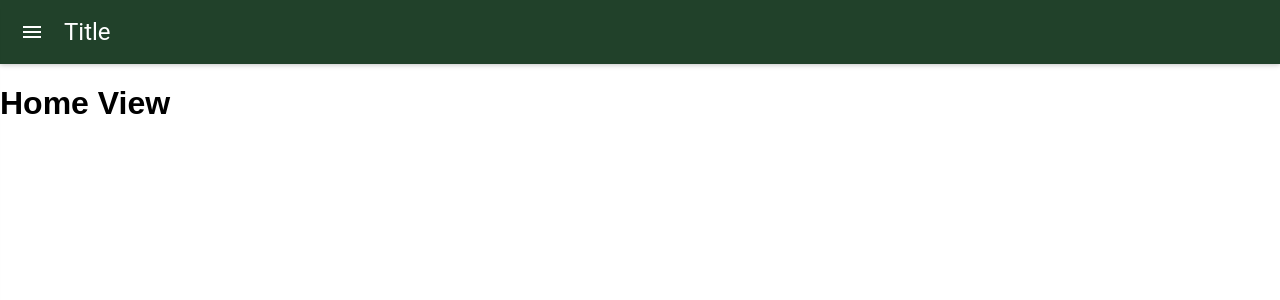
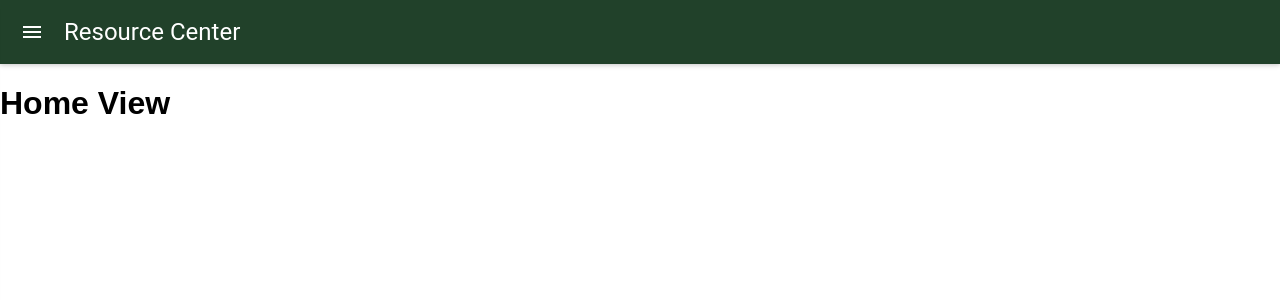
Before and after one commit to fus-marcom/resource-center, a React (Create React App) app: page / in a window 1280 px wide. Shown: the top 300 px of the page. Built offline with nearby package versions, Linux system fonts and the light colour scheme; what react-tap-event-plugin would draw is missing.

Commit message:
Change title and active side nav item color

```diff
--- a/src/App.css
+++ b/src/App.css
@@ -6,5 +6,5 @@ a {
 /* Change this ugly color */
 
 .active div {
-  background-color: yellow;
+  background-color: #eee;
 }
--- a/src/SideNav.js
+++ b/src/SideNav.js
@@ -36,7 +36,7 @@ class SideNav extends Component {
     return (
       <div>
         <AppBar
-          title='Title'
+          title='Resource Center'
           iconClassNameRight='muidocs-icon-navigation-expand-more'
           onLeftIconButtonTouchTap={() =>
             this.setState({ open: !this.state.open })}
```
